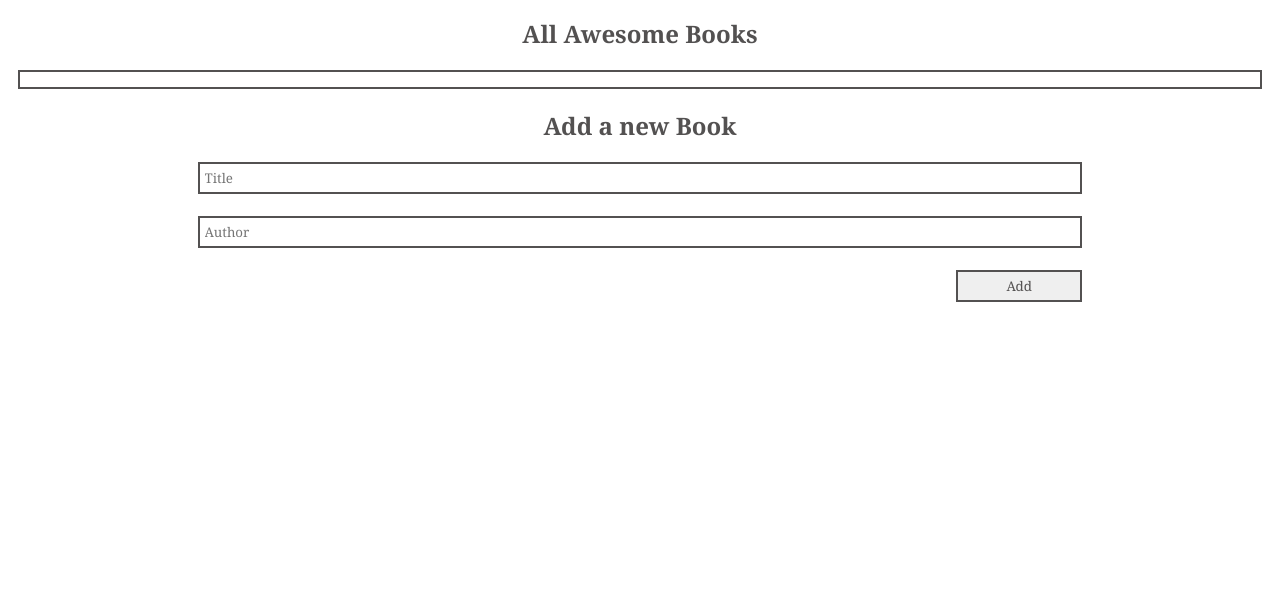
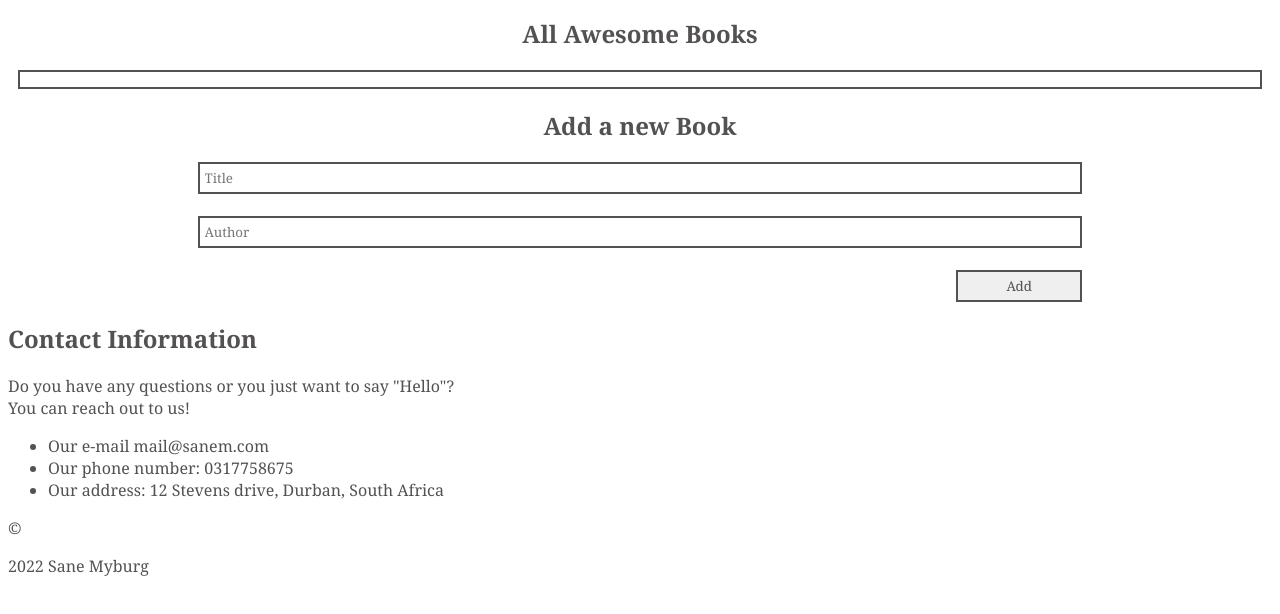
Before and after one commit to SaneMyburg/Book-App, a website: page index.html in a window 1280 px wide. Shown: the part 96-710 px from the top of the page. Drawn offline with nearby package versions, Linux system fonts and the light colour scheme.

Commit message:
Add footer in HTML

```diff
--- a/index.html
+++ b/index.html
@@ -41,10 +41,21 @@
                 <input type="text" name="Author" id="author" placeholder="Author" required><br>
                 <button id="add-new">Add</button>
             </div>
-
         </form>
     </section>
-    <section class="contacts"></section>
+    <section class="contacts">
+        <h2>Contact Information</h2>
+        <p>Do you have any questions or you just want to say "Hello"?<br>You can reach out to us!</p>
+        <ul>
+            <li>Our e-mail mail@sanem.com</li>
+            <li>Our phone number: 0317758675</li>
+            <li>Our address: 12 Stevens drive, Durban, South Africa</li>
+        </ul>
+    </section>
+    <footer>
+        <span>&copy</span>
+        <p>2022 Sane Myburg</p>
+    </footer>
     <script src="script.js"></script>
 </body>
 </html>
```
